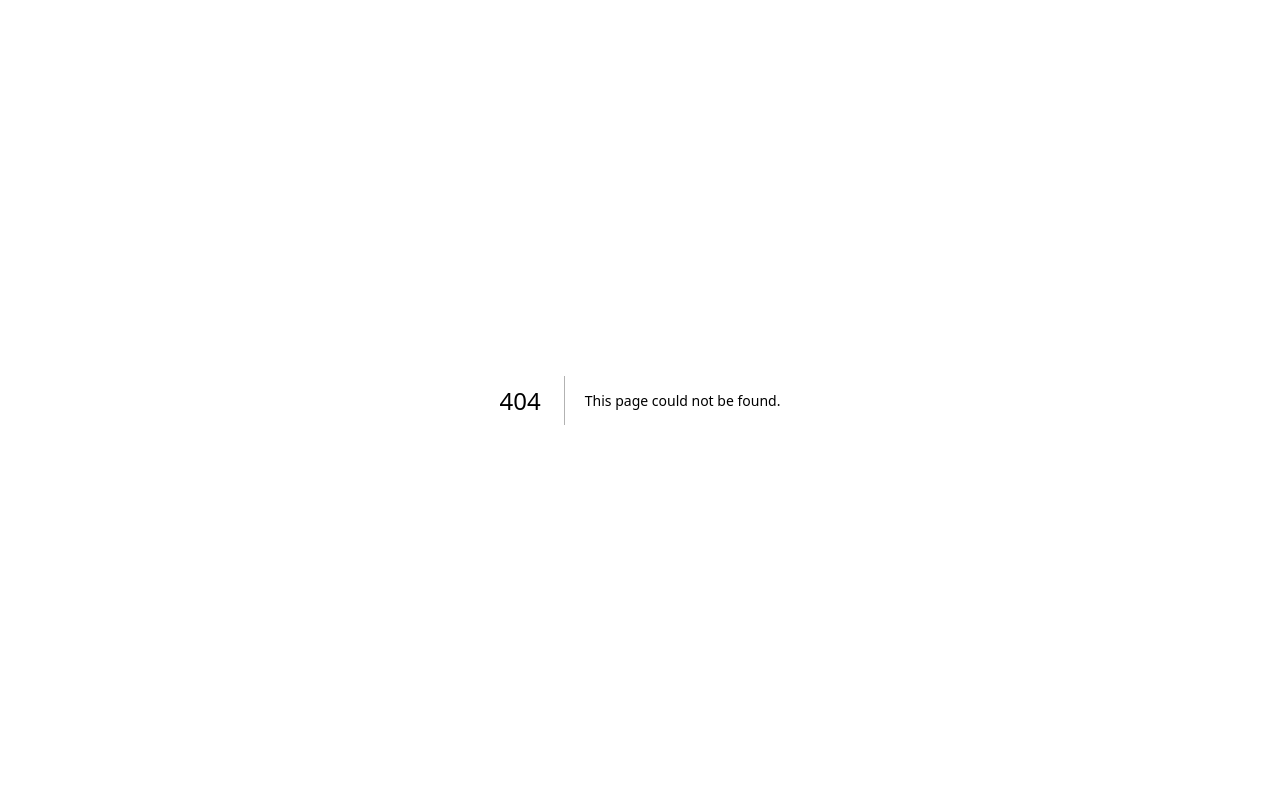
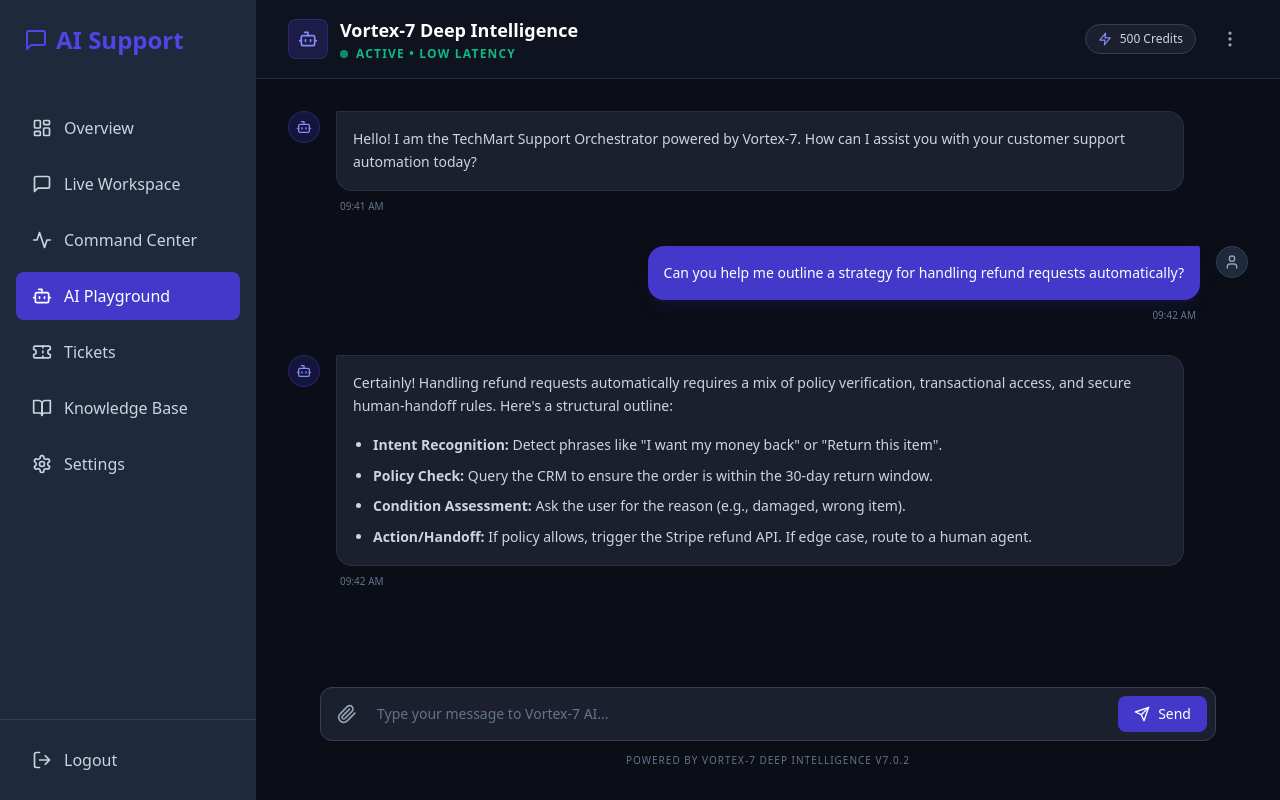
Before and after one commit to rahultwoapl8130/AI_F, a Next.js app: page /admin/playground in a window 1280 px wide. Before the commit this address had no page. Built offline with nearby package versions, Linux system fonts and the light colour scheme.

Commit message:
Add AI Playground dark theme chat interface

```diff
--- /dev/null
+++ b/src/app/admin/playground/page.jsx
@@ -0,0 +1,110 @@
+"use client";
+import React, { useState } from 'react';
+import { Send, Bot, User, Paperclip, MoreVertical, Zap } from 'lucide-react';
+
+export default function AIPlayground() {
+  const [inputText, setInputText] = useState('');
+
+  return (
+    <div className="h-full flex flex-col bg-[#0B0D17] text-slate-200 font-sans">
+
+      {/* Header */}
+      <div className="flex justify-between items-center px-8 py-4 border-b border-slate-800 bg-[#0F121F]">
+        <div className="flex items-center gap-3">
+          <div className="w-10 h-10 rounded-lg bg-indigo-500/20 flex items-center justify-center border border-indigo-500/30">
+            <Bot size={20} className="text-indigo-400" />
+          </div>
+          <div>
+            <h1 className="text-lg font-bold text-white">Vortex-7 Deep Intelligence</h1>
+            <div className="flex items-center gap-2 mt-0.5">
+              <span className="w-2 h-2 rounded-full bg-emerald-500 animate-pulse"></span>
+              <span className="text-xs text-emerald-500 uppercase tracking-widest font-semibold">Active • Low Latency</span>
+            </div>
+          </div>
+        </div>
+
+        <div className="flex items-center gap-4">
+          <div className="px-3 py-1.5 bg-[#1C1F2E] border border-slate-700 rounded-full text-xs font-medium text-slate-300 flex items-center gap-2">
+            <Zap size={14} className="text-indigo-400" /> 500 Credits
+          </div>
+          <button className="p-2 hover:bg-[#1C1F2E] rounded-md transition-colors text-slate-400">
+            <MoreVertical size={20} />
+          </button>
+        </div>
+      </div>
+
+      {/* Chat Area */}
+      <div className="flex-1 overflow-y-auto p-8 space-y-8">
+
+        {/* AI Message */}
+        <div className="flex gap-4 max-w-4xl">
+          <div className="w-8 h-8 rounded-full bg-indigo-600/20 flex items-center justify-center shrink-0 border border-indigo-500/30">
+            <Bot size={16} className="text-indigo-400" />
+          </div>
+          <div>
+            <div className="bg-[#1C1F2E] p-4 rounded-2xl rounded-tl-sm border border-slate-700/50 text-sm text-slate-300 leading-relaxed">
+              Hello! I am the TechMart Support Orchestrator powered by Vortex-7. How can I assist you with your customer support automation today?
+            </div>
+            <div className="text-[10px] text-slate-500 mt-2 ml-1">09:41 AM</div>
+          </div>
+        </div>
+
+        {/* User Message */}
+        <div className="flex gap-4 max-w-4xl ml-auto flex-row-reverse">
+          <div className="w-8 h-8 rounded-full bg-slate-800 flex items-center justify-center shrink-0 border border-slate-700">
+            <User size={16} className="text-slate-400" />
+          </div>
+          <div>
+            <div className="bg-indigo-600 p-4 rounded-2xl rounded-tr-sm text-sm text-white leading-relaxed shadow-lg shadow-indigo-900/20">
+              Can you help me outline a strategy for handling refund requests automatically?
+            </div>
+            <div className="text-[10px] text-slate-500 mt-2 mr-1 text-right">09:42 AM</div>
+          </div>
+        </div>
+
+        {/* AI Message */}
+        <div className="flex gap-4 max-w-4xl">
+          <div className="w-8 h-8 rounded-full bg-indigo-600/20 flex items-center justify-center shrink-0 border border-indigo-500/30">
+            <Bot size={16} className="text-indigo-400" />
+          </div>
+          <div>
+            <div className="bg-[#1C1F2E] p-4 rounded-2xl rounded-tl-sm border border-slate-700/50 text-sm text-slate-300 leading-relaxed">
+              <p className="mb-4">Certainly! Handling refund requests automatically requires a mix of policy verification, transactional access, and secure human-handoff rules. Here's a structural outline:</p>
+              <ul className="list-disc pl-5 space-y-2">
+                <li><strong>Intent Recognition:</strong> Detect phrases like "I want my money back" or "Return this item".</li>
+                <li><strong>Policy Check:</strong> Query the CRM to ensure the order is within the 30-day return window.</li>
+                <li><strong>Condition Assessment:</strong> Ask the user for the reason (e.g., damaged, wrong item).</li>
+                <li><strong>Action/Handoff:</strong> If policy allows, trigger the Stripe refund API. If edge case, route to a human agent.</li>
+              </ul>
+            </div>
+            <div className="text-[10px] text-slate-500 mt-2 ml-1">09:42 AM</div>
+          </div>
+        </div>
+
+      </div>
+
+      {/* Input Area */}
+      <div className="p-8 pt-0">
+        <div className="max-w-4xl mx-auto bg-[#1C1F2E] border border-slate-700 rounded-xl p-2 flex items-center gap-3 focus-within:border-indigo-500/50 focus-within:ring-1 focus-within:ring-indigo-500/50 transition-all">
+          <button className="p-2 text-slate-400 hover:text-white transition-colors">
+            <Paperclip size={20} />
+          </button>
+          <input
+            type="text"
+            value={inputText}
+            onChange={(e) => setInputText(e.target.value)}
+            placeholder="Type your message to Vortex-7 AI..."
+            className="flex-1 bg-transparent border-none text-sm text-white focus:outline-none focus:ring-0 placeholder-slate-500"
+          />
+          <button className="px-4 py-2 bg-indigo-600 hover:bg-indigo-500 text-white rounded-lg text-sm font-medium flex items-center gap-2 transition-colors">
+            <Send size={16} /> Send
+          </button>
+        </div>
+        <div className="text-center mt-3 text-[10px] font-medium text-slate-500 uppercase tracking-widest">
+          Powered by Vortex-7 Deep Intelligence v7.0.2
+        </div>
+      </div>
+
+    </div>
+  );
+}
--- a/src/components/Sidebar.jsx
+++ b/src/components/Sidebar.jsx
@@ -2,7 +2,7 @@
 import React from 'react';
 import Link from 'next/link';
 import { usePathname } from 'next/navigation';
-import { LayoutDashboard, MessageSquare, Ticket, BookOpen, Settings, LogOut, Activity } from 'lucide-react';
+import { LayoutDashboard, MessageSquare, Ticket, BookOpen, Settings, LogOut, Activity, Bot } from 'lucide-react';
 
 export default function Sidebar() {
   const pathname = usePathname();
@@ -11,6 +11,7 @@
     { name: 'Overview', href: '/admin', icon: LayoutDashboard },
     { name: 'Live Workspace', href: '/admin/workspace', icon: MessageSquare },
     { name: 'Command Center', href: '/admin/command-center', icon: Activity },
+    { name: 'AI Playground', href: '/admin/playground', icon: Bot },
     { name: 'Tickets', href: '/admin/tickets', icon: Ticket },
     { name: 'Knowledge Base', href: '/admin/knowledge', icon: BookOpen },
     { name: 'Settings', href: '/admin/settings', icon: Settings },
```
